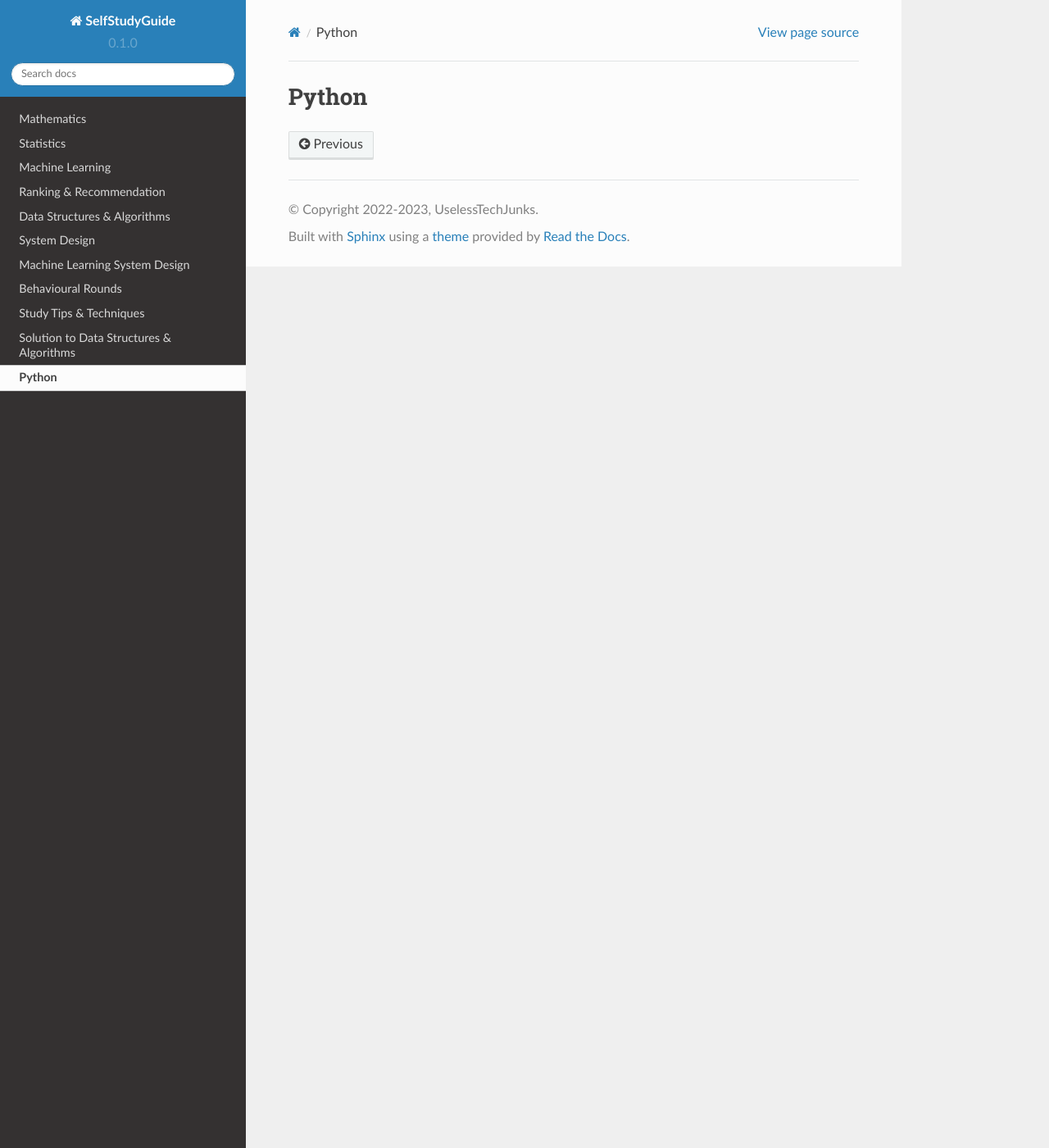
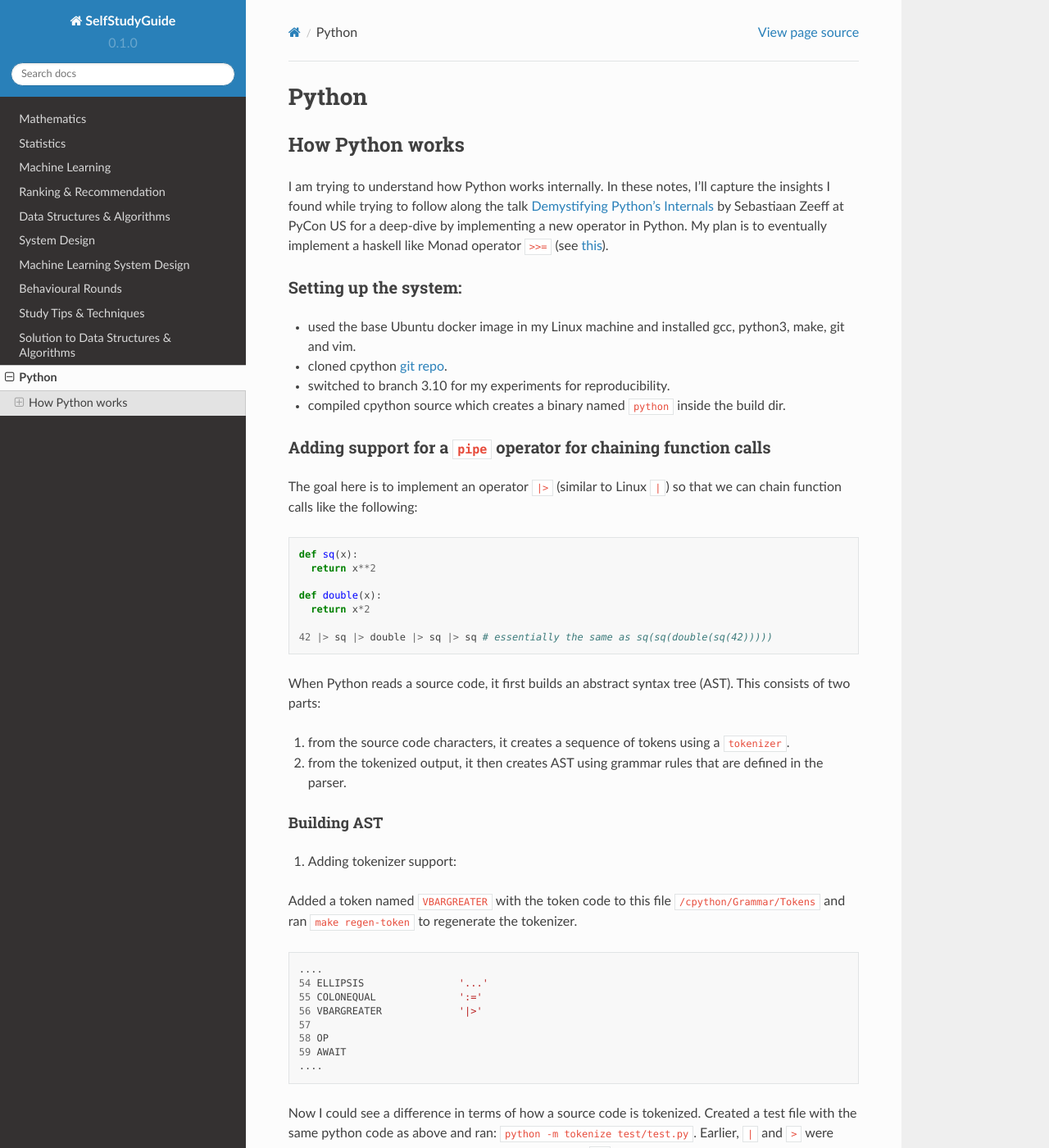
Before and after one commit to uselesstechjunks/leetcode, a Sphinx documentation site: the page built from docs/source/python.rst, in a window 1280 px wide and 1400 px high. Shown: the whole window at 82% size. Built offline with Sphinx 7.4.7 and the Read the Docs theme 2.0.0, drawn with Linux system fonts in a browser that asks for light colours; some of the changed text lies outside the part shown.

Commit message:
Update python.rst

```diff
--- a/docs/source/python.rst
+++ b/docs/source/python.rst
@@ -1,2 +1,80 @@
 Python
-========================================
+#####################################
+
+How Python works
+******************************
+I am trying to understand how Python works internally. In these notes, I'll capture the insights I found while trying to follow along the talk `Demystifying Python’s Internals <https://www.youtube.com/watch?v=HYKGZunmF50>`_ by Sebastiaan Zeeff at PyCon US for a deep-dive by implementing a new operator in Python. My plan is to eventually implement a haskell like Monad operator ``>>=`` (see `this <http://learnyouahaskell.com/a-fistful-of-monads>`_).
+
+Setting up the system:
+============================
+* used the base Ubuntu docker image in my Linux machine and installed gcc, python3, make, git and vim.
+* cloned cpython `git repo <https://github.com/python/cpython.git>`_.
+* switched to branch 3.10 for my experiments for reproducibility.
+* compiled cpython source which creates a binary named ``python`` inside the build dir.
+
+Adding support for a ``pipe`` operator for chaining function calls
+====================================================================================
+The goal here is to implement an operator ``|>`` (similar to Linux ``|``) so that we can chain function calls like the following:
+
+.. code-block:: python
+
+    def sq(x):
+      return x**2
+
+    def double(x):
+      return x*2
+
+    42 |> sq |> double |> sq |> sq # essentially the same as sq(sq(double(sq(42)))))
+
+When Python reads a source code, it first builds an abstract syntax tree (AST). This consists of two parts:
+
+#. from the source code characters, it creates a sequence of tokens using a ``tokenizer``.
+#. from the tokenized output, it then creates AST using grammar rules that are defined in the parser.
+
+Building AST
+-------------------------
+#. Adding tokenizer support:
+
+Added a token named ``VBARGREATER`` with the token code to this file ``/cpython/Grammar/Tokens`` and ran ``make regen-token`` to regenerate the tokenizer.
+
+.. code-block:: bash
+
+    ....
+    54 ELLIPSIS                '...'
+    55 COLONEQUAL              ':='
+    56 VBARGREATER             '|>'
+    57
+    58 OP
+    59 AWAIT
+    ....
+
+Now I could see a difference in terms of how a source code is tokenized. Created a test file with the same python code as above and ran: ``python -m tokenize test/test.py``. Earlier, ``|`` and ``>`` were identified as separate tokens. Now, each instance of ``|>`` is treated as single token.
+
+.. code-block:: bash
+
+    # part of tokenizer output
+    ...
+    7,0-7,0:            DEDENT         ''
+    7,0-7,2:            NUMBER         '42'
+    7,3-7,5:            OP             '|>'
+    7,6-7,8:            NAME           'sq'
+    7,9-7,11:           OP             '|>'
+    7,12-7,18:          NAME           'double'
+    7,19-7,21:          OP             '|>'
+    7,22-7,24:          NAME           'sq'
+    7,25-7,27:          OP             '|>'
+    7,28-7,30:          NAME           'sq'
+    7,30-7,31:          NEWLINE        '\n'
+    8,0-8,0:            ENDMARKER      ''
+
+I also see that a bunch of other files have also been changed by this automatically.
+
+.. code-block:: bash
+
+    modified:   Doc/library/token-list.inc
+    modified:   Grammar/Tokens
+    modified:   Include/token.h
+    modified:   Lib/token.py
+    modified:   Parser/token.c
+
+Let's dig deep into see what changes were made in each of these files and what these files are for.
```
